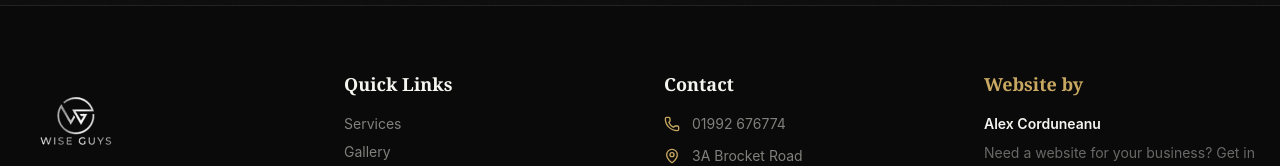
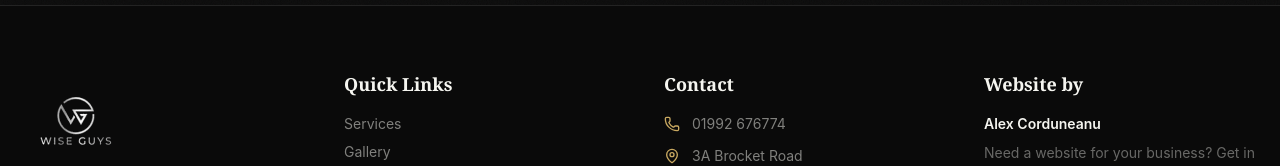
Before and after one commit to 123rr345/wiseguysbarbers.co.uk, a Next.js app: page /wiseguysbarbers.co.uk/ in a window 1280 px wide. Shown: the part 9100-9266 px from the top of the page. Built offline with nearby package versions, Linux system fonts and the light colour scheme.

Commit message:
Match 'Website by' heading style to other footer headings
Co-Authored-By: Claude Opus 4.6 <noreply@anthropic.com>

```diff
--- a/components/Footer.tsx
+++ b/components/Footer.tsx
@@ -95,7 +95,7 @@ export default function Footer() {
 
           {/* Web Design */}
           <div>
-            <h4 className="font-serif text-lg font-semibold text-gold mb-4">
+            <h4 className="font-serif text-lg font-semibold text-cream mb-4">
               Website by
             </h4>
             <p className="text-cream text-sm font-semibold">
```
